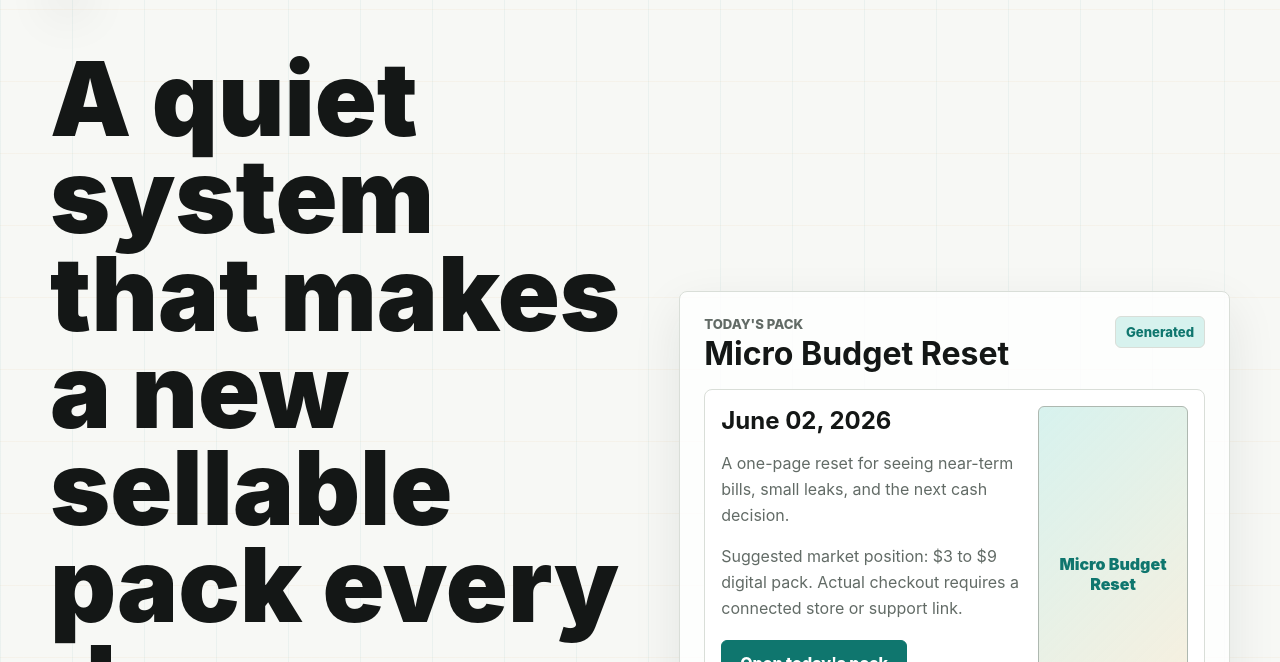
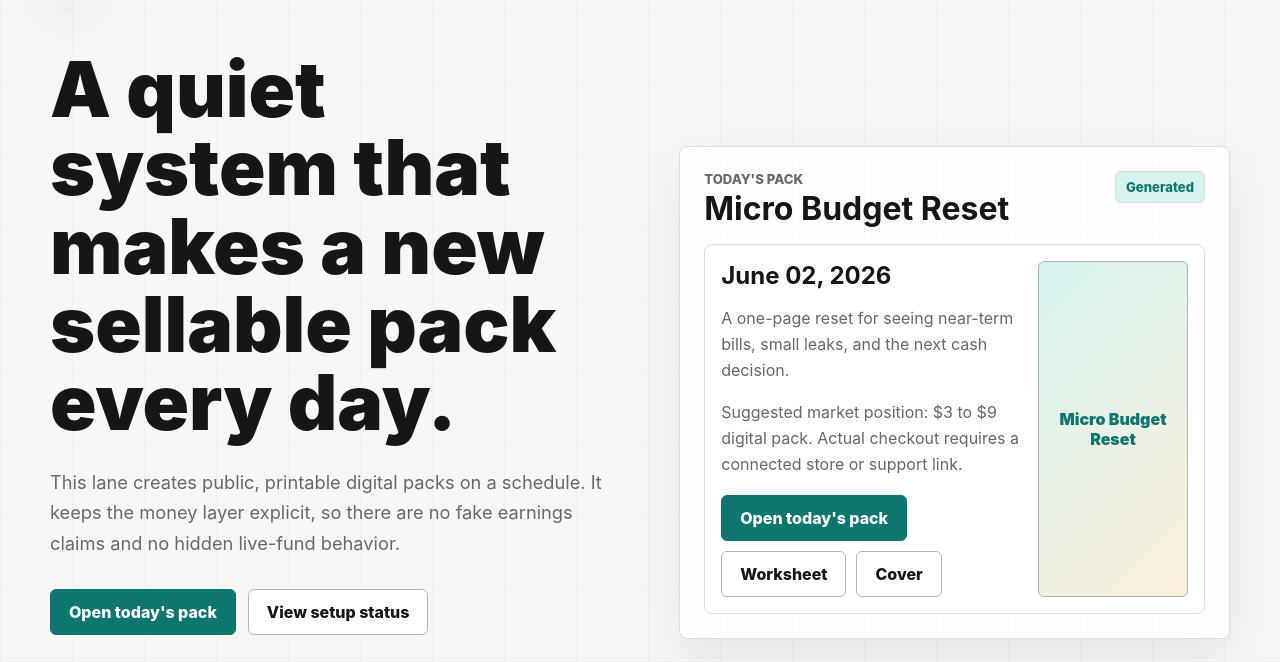
Before and after one commit to x26dotapp/daily-autodigital-shelf, a plain HTML site: page docs/index.html in a window 1280 px wide. Shown: the part 63-725 px from the top of the page. Drawn offline with Linux system fonts and the light colour scheme.

Commit message:
Tighten hero type scale

```diff
--- a/docs/styles.css
+++ b/docs/styles.css
@@ -104,9 +104,9 @@ a {
 
 .hero h1 {
   margin: 0;
-  max-width: 780px;
-  font-size: clamp(3.4rem, 8vw, 7rem);
-  line-height: 0.95;
+  max-width: 700px;
+  font-size: clamp(3rem, 6vw, 5.6rem);
+  line-height: 1.02;
   font-weight: 900;
 }
 
```
